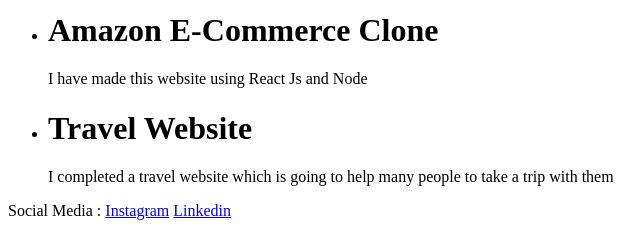
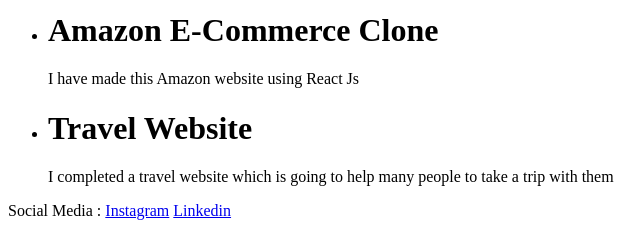
Before and after one commit to s-kanagalakshmi/Portfolio-website-kanagalakshmi, a plain HTML site: page Portfolio.html in a window 1280 px wide. Shown: the part 409-642 px from the top of the page, 0-640 px from the left. Drawn offline with Linux system fonts and the light colour scheme.

Commit message:
Final Commit

```diff
--- a/Portfolio.html
+++ b/Portfolio.html
@@ -26,7 +26,7 @@
         <li>
             <h1>Amazon E-Commerce Clone</h1>
         </li>
-        <p>I have made this website using React Js and Node</p>
+        <p>I have made this Amazon website using React Js </p>
         <li>
             <h1>Travel Website</h1>
         </li>
```
